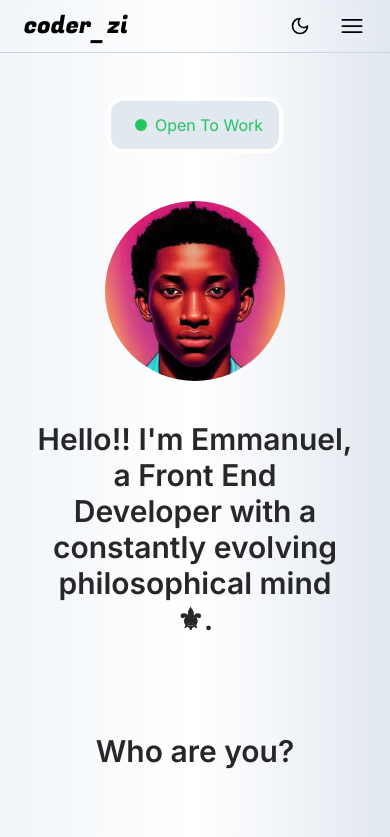
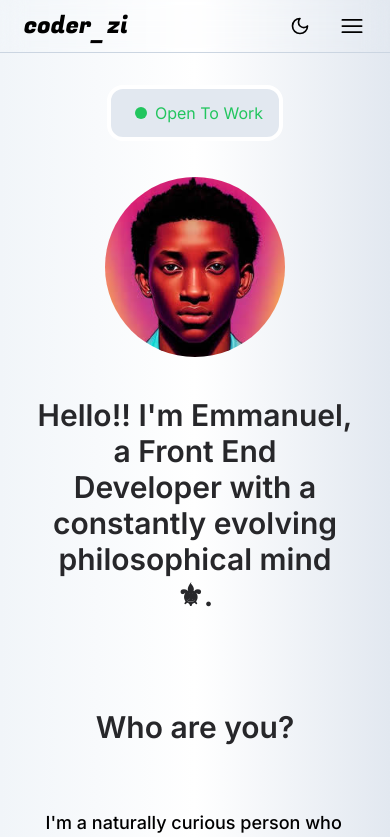
Before and after one commit to EmmanuelOta/coder_zi, a Next.js app: page / in a window 390 px wide. Shown: the top 837 px of the page. Built offline with nearby package versions, Linux system fonts and the light colour scheme.

Commit message:
Adding about section-1

```diff
--- a/app/(site)/page.js
+++ b/app/(site)/page.js
@@ -3,7 +3,7 @@ export default function Home() {
 		<>
 			<section className="flex flex-col items-center justify-center p-5">
 				<div
-					className="flex flex-row my-6 items-center jusify-center relative bg-slate-200 dark:bg-zinc-700 border-4 border-white dark:border dark:border-slate-200 p-3 px-4 text-green-500 dark:text-green-300 rounded-2xl"
+					className="flex flex-row my-3 md:my-6 items-center jusify-center relative bg-slate-200 dark:bg-zinc-700 border-4 border-white dark:border dark:border-slate-200 p-3 px-4 text-green-500 dark:text-green-300 rounded-2xl"
 					data-aos="fade-left"
 				>
 					<span class="relative flex h-3 w-3 mx-2">
@@ -17,7 +17,7 @@ export default function Home() {
 					src="/images/coder_zi.png"
 					width={180}
 					height={180}
-					className="rounded-full my-6 lg:my-10"
+					className="rounded-full my-6 md:my-10"
 					alt="coder_zi"
 				/>
 				<div className="w-[90%] lg:w-[60%] my-4" data-aos="fade-right">
```
